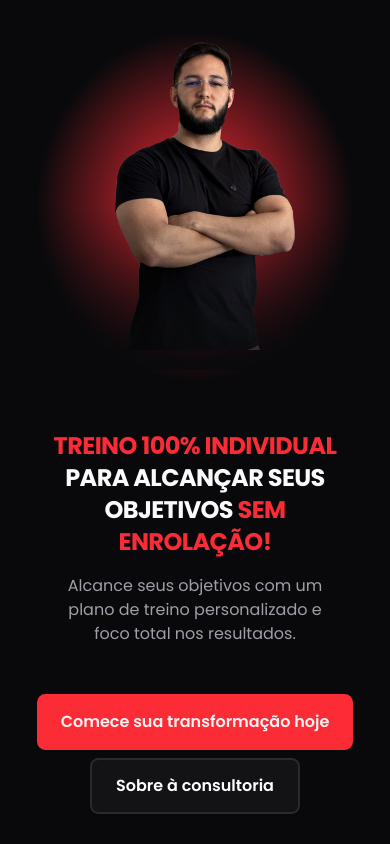
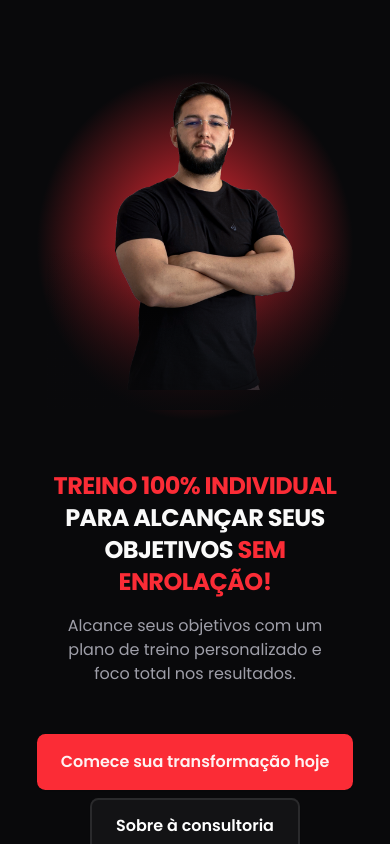
Before and after one commit to victorsz08/landing-page-gn, a Next.js app: page / in a window 390 px wide. Shown: the top 844 px of the page. Built offline with nearby package versions, Linux system fonts and the light colour scheme.

Commit message:
hotfix: responsive details section home

```diff
--- a/src/app/page.tsx
+++ b/src/app/page.tsx
@@ -9,7 +9,7 @@ import { Testemonials } from "./feature/testemonials";
 
 export default function LandingPage() {
     return (
-        <main className="overflow-x-hidden w-full h-full">
+        <main className="overflow-x-hidden w-full h-full py-10 flex flex-col gap-10">
             <Home />
             <About />
             <Services />
```
